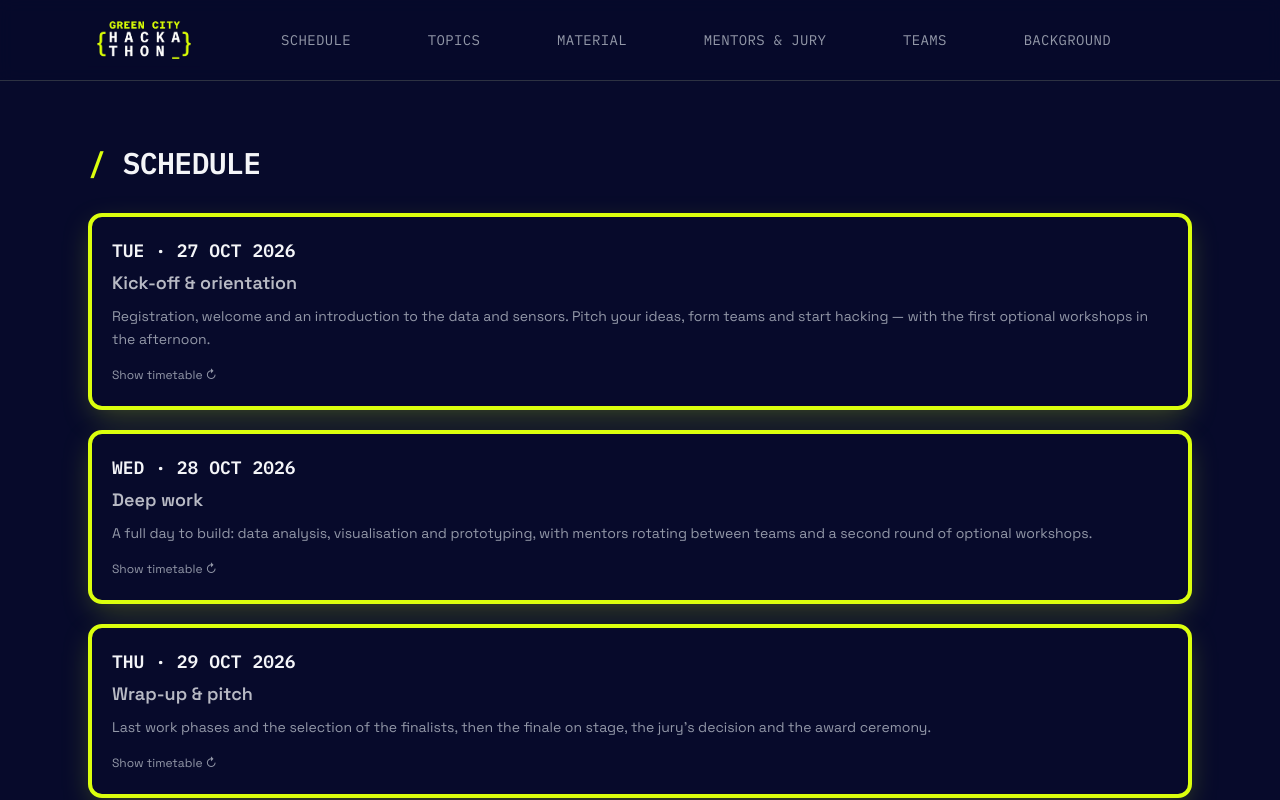
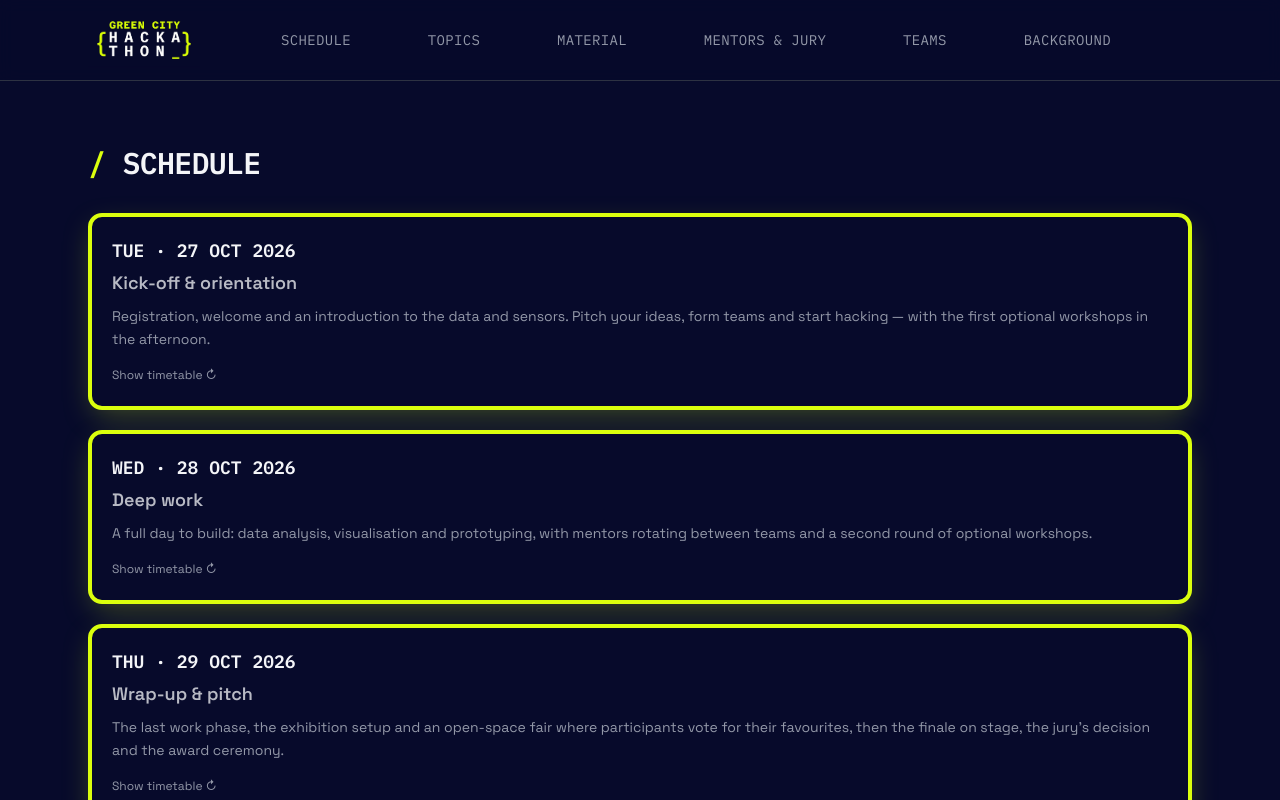
Before and after one commit to reedu-reengineering-education/Heilbronn-Hacksite, a Next.js app: page /info in a window 1280 px wide. Shown: the top 800 px of the page. Built offline with nearby package versions, Linux system fonts and the light colour scheme.

Commit message:
feat: update schedule

```diff
--- a/src/content/event.ts
+++ b/src/content/event.ts
@@ -76,8 +76,8 @@ export const schedule: ScheduleDay[] = [
       "Registration, welcome and an introduction to the data and sensors. Pitch your ideas, form teams and start hacking — with the first optional workshops in the afternoon.",
     entries: [
       {
-        start: "10:00",
-        end: "12:00",
+        start: "10:30",
+        end: "11:00",
         title: "Registration",
         detail: "Check in at the accreditation desk.",
       },
@@ -96,53 +96,39 @@ export const schedule: ScheduleDay[] = [
       },
       {
         start: "12:00",
-        end: "12:30",
-        title: "Inspiration round",
-        detail: "30 minutes to explore freely: What interests me? What would I like to investigate or build?",
-      },
-      {
-        start: "12:00",
         end: "13:00",
         title: "🍽️ Lunch break (pizza)",
         isBreak: true,
       },
       {
         start: "13:00",
-        end: "13:30",
+        end: "14:00",
+        title: "Pitches & team formation",
+        detail:
+          "Teams that still need members pitch their idea on stage (60 seconds). The city presents the challenge. Teams form and agree on their plans with the mentors.",
+      },
+      {
+        start: "14:00",
+        end: "14:30",
         title: "Activation training",
       },
       {
-        start: "13:00",
-        end: "13:30",
-        title: "Pitch your ideas",
-        detail:
-          "Everyone submits their ideas through a shared online board and presents them on stage. Teams show whether they still have room or need people with particular skills.",
-      },
-      {
-        start: "13:30",
-        end: "14:00",
-        title: "Team building",
-        detail:
-          "Ideas are clustered and teams form around them. Several teams can work on the same idea, and not every idea will be built.",
-      },
-      {
-        start: "14:00",
+        start: "14:30",
         end: "15:00",
         title: "Work phase 1",
         detail:
-          "The hacking begins: explore the data, ask your first questions and decide on your approach. Mentors are on hand.",
+          "Explore the data, ask your first questions and define your approach. Mentors are on hand.",
       },
       {
         start: "15:00",
-        end: "15:30",
+        end: "16:00",
         title: "Workshop slot 1 (optional)",
-        detail: "Pick a workshop that interests you.",
+        detail: "Q&A session: pick the workshop that interests you.",
       },
       {
-        start: "17:30",
+        start: "16:00",
         end: "18:00",
-        title: "Daily check-in",
-        detail: "A short stand-up: What did we do today? What's next tomorrow?",
+        title: "Work phase 2",
       },
       {
         start: "18:00",
@@ -166,7 +152,7 @@ export const schedule: ScheduleDay[] = [
       {
         start: "10:00",
         end: "12:00",
-        title: "Work phase 2",
+        title: "Work phase 3",
         detail:
           "The main work phase. Teams go deeper: data analysis, visualisation, prototyping. Mentors rotate between teams.",
       },
@@ -182,22 +168,18 @@ export const schedule: ScheduleDay[] = [
         title: "Activation training",
       },
       {
-        start: "13:00",
-        end: "13:30",
-        title: "Workshop slot 2 (optional)",
-        detail: "Pick a workshop that interests you.",
+        start: "13:30",
+        end: "18:00",
+        title: "Work phase 4",
+        detail:
+          "Focus on results: what will we show tomorrow? Start developing ideas for your presentation.",
       },
       {
-        start: "13:30",
-        end: "17:00",
-        title: "Work phase 3",
-        detail: "Focus on results: What will we show tomorrow? Start developing ideas for your presentation.",
-      },
-      {
-        start: "17:30",
-        end: "18:00",
-        title: "Daily check-in",
-        detail: "Stand-up: What's still left to do for tomorrow?",
+        start: "14:00",
+        end: "15:00",
+        title: "Workshop slot 2 (optional)",
+        detail:
+          "Pick a workshop that interests you. Ad-hoc workshops on topics that several teams need may be added.",
       },
       {
         start: "18:00",
@@ -216,12 +198,12 @@ export const schedule: ScheduleDay[] = [
     date: "29 Oct 2026",
     title: "Wrap-up & pitch",
     summary:
-      "Last work phases and the selection of the finalists, then the finale on stage, the jury's decision and the award ceremony.",
+      "The last work phase, the exhibition setup and an open-space fair where participants vote for their favourites, then the finale on stage, the jury's decision and the award ceremony.",
     entries: [
       {
         start: "10:00",
         end: "12:00",
-        title: "Work phase 4",
+        title: "Work phase 5",
       },
       {
         start: "12:00",
@@ -231,30 +213,30 @@ export const schedule: ScheduleDay[] = [
       },
       {
         start: "13:00",
-        end: "14:00",
+        end: "14:30",
         title: "Final work phase",
       },
       {
-        start: "14:00",
+        start: "14:30",
         end: "15:00",
-        title: "Submission & selection of the finalists",
-        detail:
-          "Each team pitches its project to its mentor. This decides who presents on the big stage and has a chance at the podium.",
+        title: "Exhibition setup",
+        detail: "Each team sets up its own space: one monitor and one table per team.",
       },
       {
         start: "15:00",
         end: "16:00",
-        title: "Final work phase",
-        detail: "Last touches. We provide a slide template for your presentation.",
+        title: "Exhibition",
+        detail: "All projects are shown as an open-space fair. Participants vote for their favourites.",
       },
       {
-        start: "16:00",
-        end: "17:00",
+        start: "16:15",
+        end: "17:15",
         title: "🏆 Finale",
-        detail: "The finalist teams present their results on stage (about 5–10 minutes per team).",
+        detail:
+          "The teams that advanced from the exhibition present their results on the stage (about 5–10 minutes per team).",
       },
       {
-        start: "17:00",
+        start: "17:15",
         end: "17:30",
         title: "Jury deliberation",
       },
@@ -262,7 +244,7 @@ export const schedule: ScheduleDay[] = [
         start: "17:30",
         end: "18:00",
         title: "Award ceremony & certificates",
-        detail: "Prizes for the winning teams and certificates of participation for everyone.",
+        detail: "Prizes (if any) and certificates of participation for everyone.",
       },
     ],
   },
```
